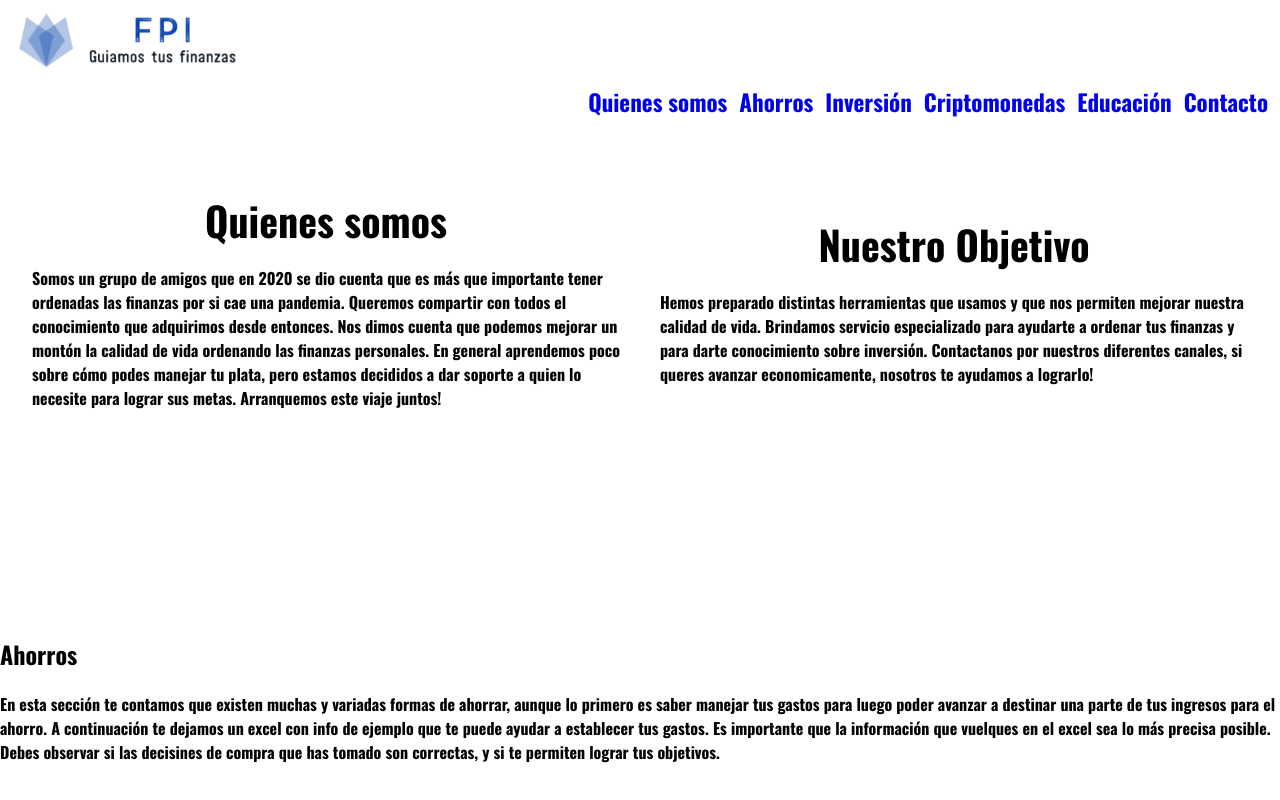
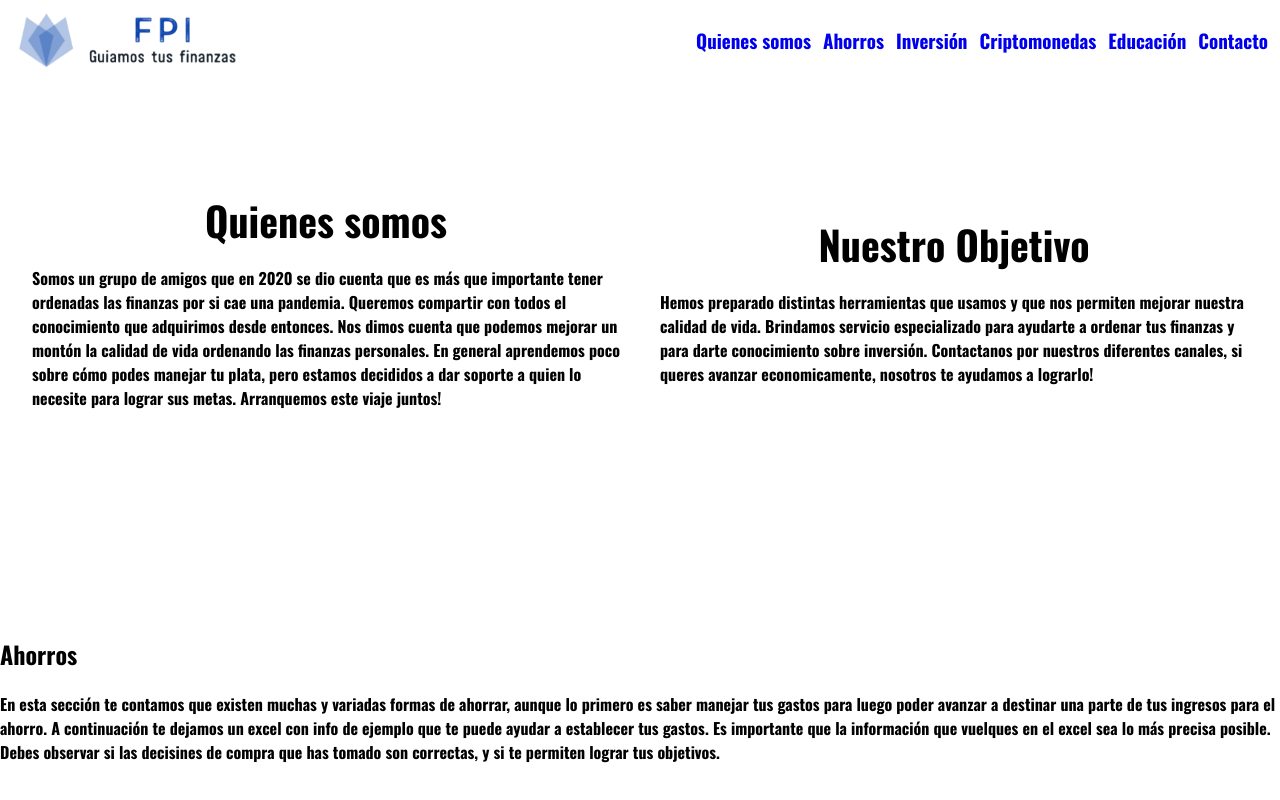
Before and after one commit to ngiaved/pythonTp, a plain HTML site: page index.html in a window 1280 px wide. Shown: the top 800 px of the page. Drawn offline with nearby package versions, Linux system fonts and the light colour scheme.

Commit message:
estilo css 3

```diff
--- a/estilo.css
+++ b/estilo.css
@@ -11,7 +11,6 @@ body {
                                     /* HEADER */
 
 header img {
-    margin: 0;
     height: 18%;
     width: 18%;
     padding: 10px 15px;
@@ -25,7 +24,7 @@ header .container {
 }
 
 header nav {
-    font-size: 23px;
+    font-size: 19px;
     display: flex;
     flex-direction: column;
     align-items: center;
@@ -80,8 +79,8 @@ footer .container{
     }
 
     header .container {
-        flex-direction: row-reverse;
-        justify-content: flex-start;
+        flex-direction: row;
+        justify-content: space-between;
     }
 
     header nav {
--- a/index.html
+++ b/index.html
@@ -16,8 +16,8 @@
 
 <body>
     <header>
-        <img src="Imagenes\logo_y_eslogan_horizontal-sin-fondo.png">
         <div class="container">
+            <img src="Imagenes\logo_y_eslogan_horizontal-sin-fondo.png">
             <nav>
                 <a href="#quienessomos">Quienes somos</a>
                 <a href="#ahorros">Ahorros</a>
```
